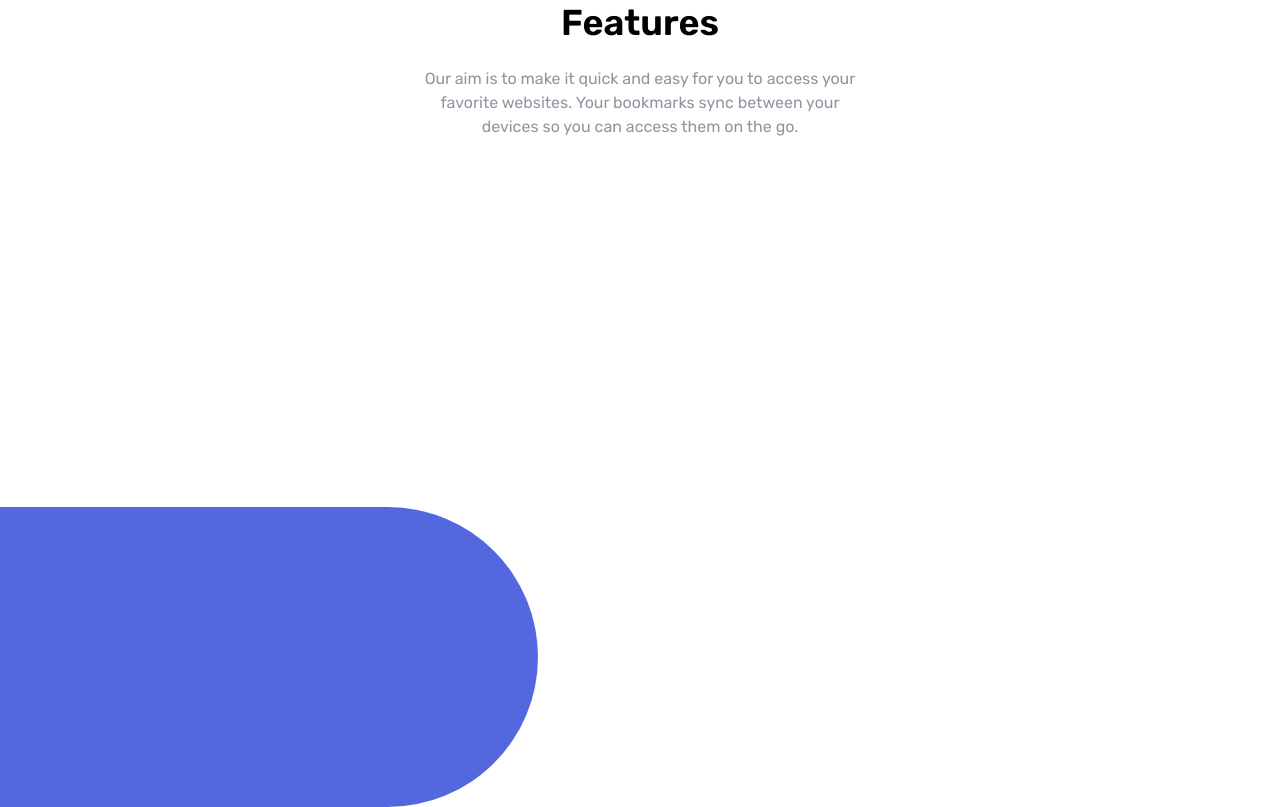
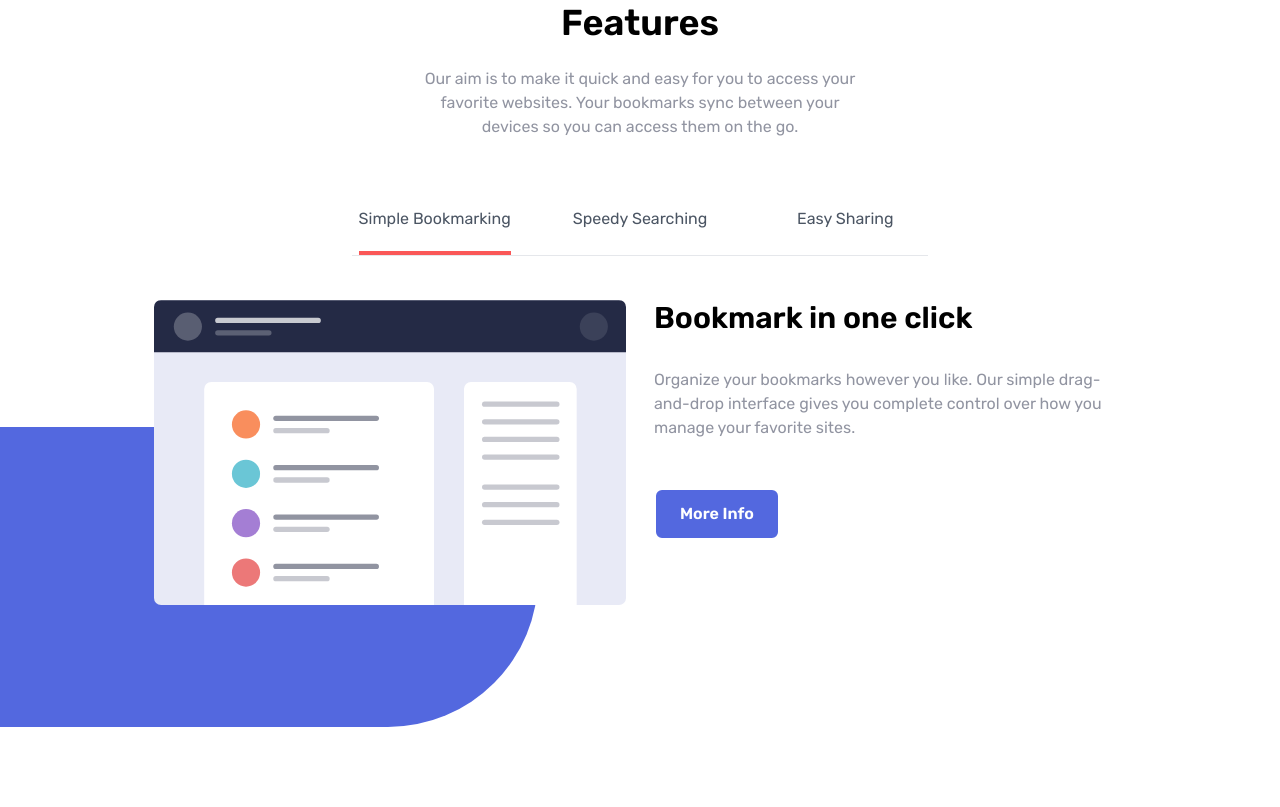
Before and after one commit to Reny8/Bookmark-Manager, a website: page index.html in a window 1280 px wide. Shown: the part 757-1564 px from the top of the page. After the commit the page ends 1510 px from the top, so only its background shows below. Drawn offline with Linux system fonts and the light colour scheme.

Commit message:
Add tabs for the feature section + added the first panel items and style

```diff
--- a/index.html
+++ b/index.html
@@ -103,6 +103,72 @@
     <section id="tabs">
       <div class="container relative mx-auto my-6 mb-32 mt-12 px-6">
         <div class="bg-tabs"></div>
+        <div
+          class="flex flex-col justify-center max-w-xl mx-auto mb-6 border-b md:space-x-10 md:flex-row"
+        >
+          <!-- TAB 1 -->
+          <div
+            class="flex justify-center text-center text-gray-600 border-b md:w-1/3 md:border-b-0 hover:text-softRed tab"
+            data-target="panel-1"
+          >
+            <div
+              class="py-5 border-b-4 border-softRed capitalize"
+              data-target="panel-1"
+            >
+              simple bookmarking
+            </div>
+          </div>
+          <!-- TAB 2 -->
+          <div
+            class="flex justify-center text-center text-gray-600 border-b md:w-1/3 md:border-b-0 hover:text-softRed tab"
+            data-target="panel-2"
+          >
+            <div class="py-5 capitalize" data-target="panel-2">
+              speedy searching
+            </div>
+          </div>
+          <!-- TAB 3 -->
+          <div
+            class="flex justify-center text-center text-gray-600 border-b md:w-1/3 md:border-b-0 hover:text-softRed tab"
+            data-target="panel-3"
+          >
+            <div class="py-5 capitalize" data-target="panel-3">
+              easy sharing
+            </div>
+          </div>
+        </div>
+        <!-- TABS PANELS -->
+        <section id="panels" class="container mx-auto">
+          <!-- PANEL 1 -->
+          <div
+            class="flex flex-col py-5 md:flex-row md:space-x-7 panel panel-1"
+          >
+            <div class="flex justify-center md:w-1/2">
+              <div class="img relative z-10">
+                <img src="./images/illustration-features-tab-1.svg" alt="" />
+              </div>
+            </div>
+            <div class="flex flex-col space-y-8 md:w-1/2">
+              <h3
+                class="mt-32 text-3xl font-semibold text-center md:mt-0 md:text-left"
+              >
+                Bookmark in one click
+              </h3>
+              <p class="max-w-md text-center text-grayishBlue md:text-left">
+                Organize your bookmarks however you like. Our simple
+                drag-and-drop interface gives you complete control over how you
+                manage your favorite sites.
+              </p>
+              <div>
+                <a
+                  href="#"
+                  class="px-6 py-3 mt-4 font-semibold text-white border-2 border-white rounded-lg md:inline-flex bg-softBlue hover:opacity-80 hover:scale-110 capitalize duration-500"
+                  >more info</a
+                >
+              </div>
+            </div>
+          </div>
+        </section>
       </div>
     </section>
   </body>
```
Also changed, not shown: css/style.css.
